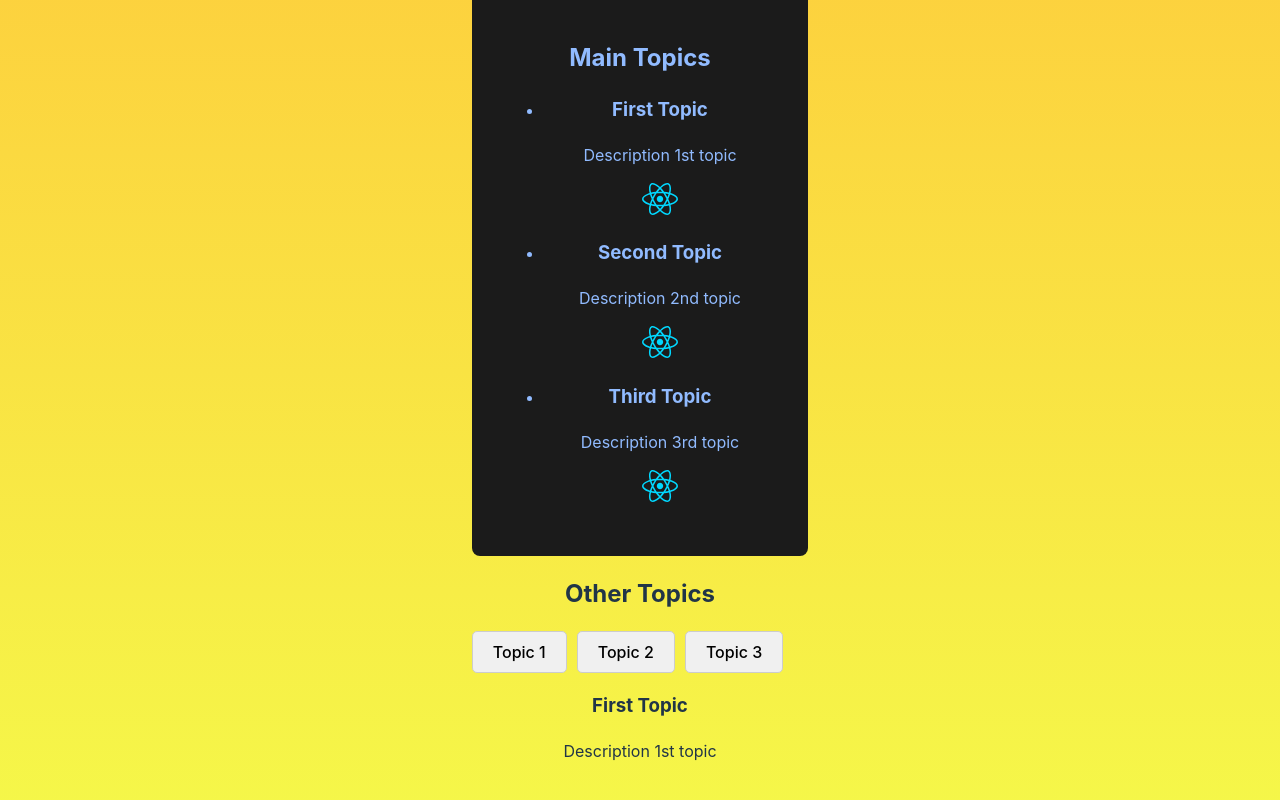
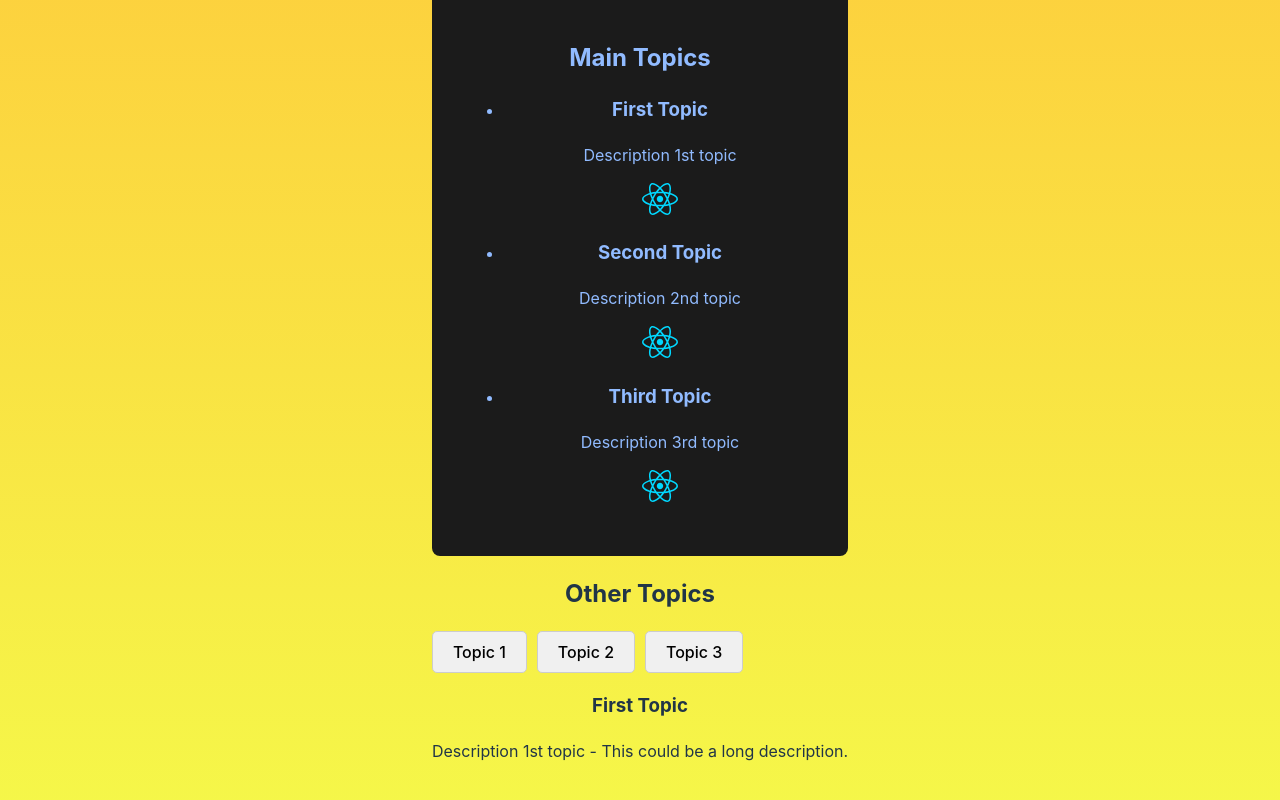
Before and after one commit to AndreaDeBlasio95/01-React-Starter, a React (Vite) app in the folder first-react-app/: page / in a window 1280 px wide. Shown: the part 288-1088 px from the top of the page. Built offline with nearby package versions, Linux system fonts and the light colour scheme.

Commit message:
Update data.js

```diff
--- a/first-react-app/src/data.js
+++ b/first-react-app/src/data.js
@@ -21,7 +21,7 @@ export const CORE_TOPICS = [
 export const EXAMPLES = {
   topic_1: {
     title: "First Topic",
-    description: "Description 1st topic",
+    description: "Description 1st topic - This could be a long description.",
   },
   topic_2: {
     title: "Second Topic",
```
